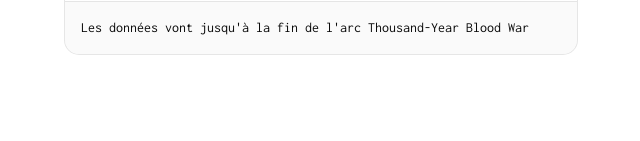
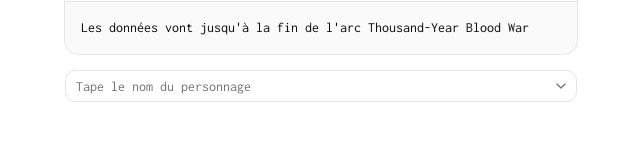
Before and after one commit to raphagct/bleachdle-v2, a Next.js app: page /techniques in a window 1280 px wide. Shown: the part 585-726 px from the top of the page, without its empty margins (319-959 px from the left). Built offline with nearby package versions, Linux system fonts and the light colour scheme.

Commit message:
feat: implement game loop logic and character searching for techniques mode

```diff
--- a/app/(modes)/techniques/page.tsx
+++ b/app/(modes)/techniques/page.tsx
@@ -13,19 +13,38 @@
 import { techniques, type Technique } from "@/lib/techniques.data";
 import { cn } from "@/lib/utils";
 import Image from 'next/image';
-import { useEffect, useState } from "react";
+import { useEffect, useState, useRef } from "react";
+import CharacterSearch from "@/components/shared/CharacterSearch";
+import { Character } from "@/lib/characters.data";
+import TriesContainer from "@/components/shared/TriesContainer";
+import WinnerCard from "@/components/shared/WinnerCard";
 
 export default function TechniquesModePage() {
     const [randomTechnique, setRandomTechnique] = useState<Technique | null>(null)
     const [showColors, setShowColors] = useState(true)
     const [progressiveUnblur, setProgressiveUnblur] = useState(true)
+    const [charactersPlayed, setCharactersPlayed] = useState<Character[]>([])
+
+    const winnerCardRef = useRef<HTMLDivElement>(null)
+    const characterTries = charactersPlayed.slice().reverse()
+    const winningCharacter = charactersPlayed.find(char => char.id === randomTechnique?.character_id)
+
+    const handleCharacterSelected = (character: Character) => {
+        setCharactersPlayed(prev => [...prev, character])
+    }
 
     useEffect(() => {
         const randomIndex = Math.floor(Math.random() * techniques.length)
         setRandomTechnique(techniques[randomIndex])
     }, [])
 
-    return <div className="px-4">
+    useEffect(() => {
+        if (winningCharacter && winnerCardRef.current) {
+            winnerCardRef.current.scrollIntoView({ behavior: "smooth", block: "center" })
+        }
+    }, [winningCharacter])
+
+    return <div className="px-4 pb-12">
         <Card className="max-w-lg mx-auto">
             <CardHeader>
                 <CardTitle>Quel personnage exécute cette technique ?</CardTitle>
@@ -59,5 +78,30 @@
                 <p>Les données vont jusqu'à la fin de l'arc Thousand-Year Blood War</p>
             </CardFooter>
         </Card>
+
+        {!winningCharacter && (
+            <CharacterSearch
+                charactersPlayed={charactersPlayed}
+                onSelect={handleCharacterSelected}
+                allowedCharacterIds={techniques.map(technique => technique.character_id)}
+            />
+        )}
+
+        {characterTries.map(character => {
+            const isCharFound = randomTechnique?.character_id === character.id;
+            return <TriesContainer
+                key={character.id}
+                characterTry={character}
+                isWin={isCharFound} />
+        })}
+
+        {winningCharacter && (
+            <div ref={winnerCardRef} className="max-w-lg mx-auto mt-6">
+                <WinnerCard
+                    tries={characterTries.length}
+                    characterToGuess={winningCharacter}
+                    gamemode={{ name: "Menu Principal", link: "/" }} />
+            </div>
+        )}
     </div>
 }
--- a/components/shared/CharacterSearch.tsx
+++ b/components/shared/CharacterSearch.tsx
@@ -42,7 +42,7 @@
                 }}
             >
                 <ComboboxInput placeholder="Tape le nom du personnage" />
-                <ComboboxContent collisionAvoidance={{ side: 'none' }}>
+                <ComboboxContent>
                     <ComboboxEmpty>No items found.</ComboboxEmpty>
                     <ComboboxList>
                         {(character) => (
```
